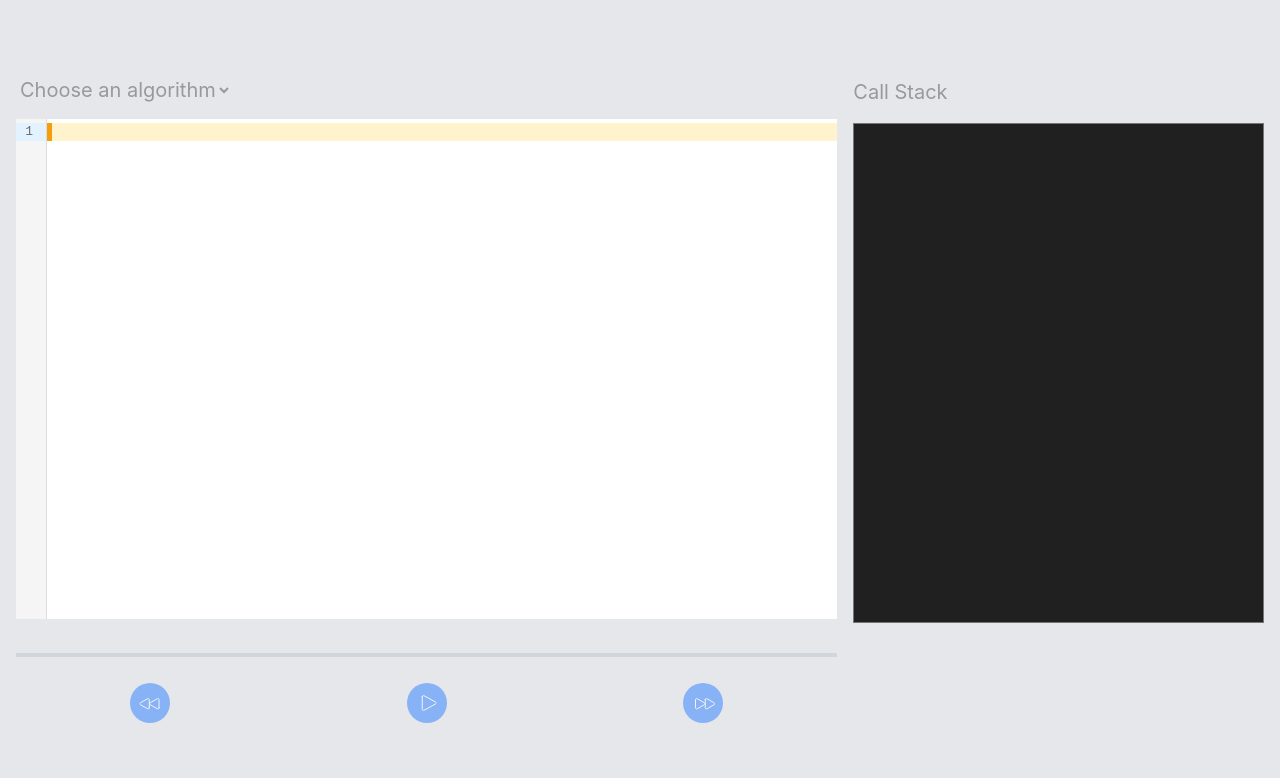
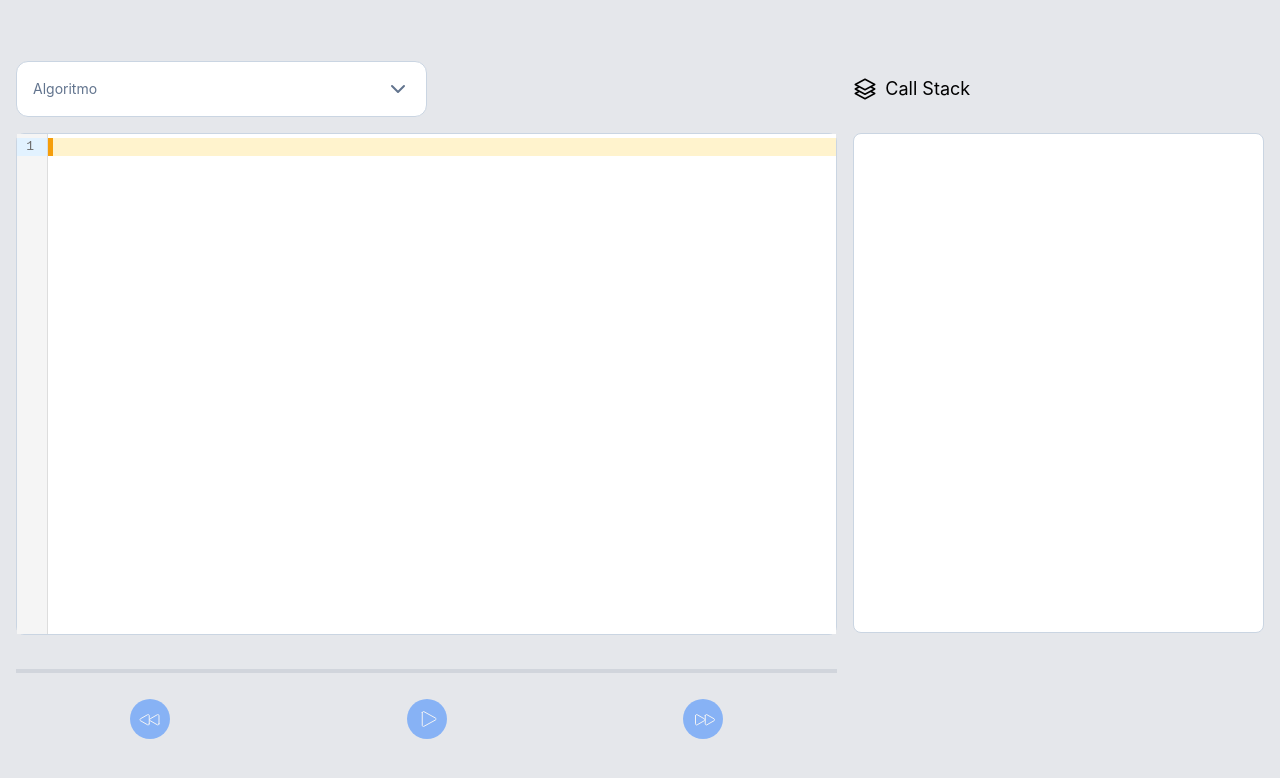
Before and after one commit to edgarhurtado27/traceflow, a React (Vite) app: page / in a window 1280 px wide. Shown: the top 778 px of the page. Built offline with nearby package versions, Linux system fonts and the light colour scheme.

Commit message:
Adding some new thirdparty library to style application

```diff
--- a/package.json
+++ b/package.json
@@ -11,9 +11,11 @@
   },
   "dependencies": {
     "@codemirror/lang-javascript": "^6.2.5",
+    "@headlessui/react": "^2.2.10",
     "@tailwindcss/vite": "^4.3.0",
     "@uiw/react-codemirror": "^4.25.10",
     "animejs": "^4.4.1",
+    "lucide-react": "^1.20.0",
     "react": "^19.2.6",
     "react-dom": "^19.2.6",
     "tailwindcss": "^4.3.0"
--- a/src/App.css
+++ b/src/App.css
@@ -37,11 +37,6 @@ textarea {
   gap: 12px;
 }
 
-.title{
-  color: #999;
-  font-size: 20px;
-}
-
 .executed-line {
   background: rgba(0, 255, 0, 0.08);
 }
--- a/src/App.tsx
+++ b/src/App.tsx
@@ -1,25 +1,33 @@
 import "./App.css";
-import { useState, useRef } from "react";
+
+import { Fragment, useState, useRef } from "react";
+import { Listbox } from "@headlessui/react";
+import { Check, ChevronDown } from "lucide-react";
 
 import Editor from "./components/Editor/Editor";
 import Card from "./components/Card/Card";
 import Stack from "./components/Stack/Stack";
-import TimeLine from "./components/TimeLine/TimeLine"
+import TimeLine from "./components/TimeLine/TimeLine";
 
 import { ExecutionEngine } from "./engine/ExecutionEngine";
 
-import { Snapshot, AlgorithmDefinition, algorithms, Frame} from "./engine/types";
+import {
+  Snapshot,
+  AlgorithmDefinition,
+  algorithms,
+  Frame,
+} from "./engine/types";
 import { EditorView } from "@uiw/react-codemirror";
 
 const algorithmDictionary = Object.fromEntries(
-  algorithms.map(alg => [alg.id, alg])
+  algorithms.map((alg) => [alg.id, alg]),
 ) as Record<string, AlgorithmDefinition>;
 
 export default function App() {
   const [items, setItems] = useState<Snapshot[]>([]);
   const [snapShot, setSnapshot] = useState<Snapshot | null>(null);
-  const editorViewRef  = useRef<EditorView| null>(null);
-  const [selectedAlgorithm, setSelectedAlgorithm] = useState('');
+  const editorViewRef = useRef<EditorView | null>(null);
+  const [selectedAlgorithm, setSelectedAlgorithm] = useState("");
 
   const executionEngine = new ExecutionEngine();
 
@@ -34,92 +42,154 @@ export default function App() {
   };
 
   const nextSnapshot = () => {
-    if(!snapShot) return;
+    if (!snapShot) return;
     updateSnapshot(snapShot.seq + 1);
-  }
+  };
 
   const prevSnapshot = () => {
-    if(!snapShot) return;
+    if (!snapShot) return;
     updateSnapshot(snapShot.seq - 1);
-  }
+  };
 
-  const updateSnapshot = (newSnapshotIndex : number)=> {
-    if(!items) return;
+  const updateSnapshot = (newSnapshotIndex: number) => {
+    if (!items) return;
     const newSnapshot = items[newSnapshotIndex];
     setSnapshot(newSnapshot);
     highlightCurrentLine(newSnapshot.line);
-  }
+  };
 
   const highlightCurrentLine = (snapShotLine: number) => {
-    if(!editorViewRef || !editorViewRef.current) return;
+    if (!editorViewRef || !editorViewRef.current) return;
 
     const line = editorViewRef.current.state.doc.line(snapShotLine);
     editorViewRef.current.dispatch({
       selection: {
-        anchor: line.from
+        anchor: line.from,
       },
-      scrollIntoView: true
+      scrollIntoView: true,
     });
+  };
 
-  }
-
-  const nextButtonDisabled = snapShot == null || snapShot.seq >= items!.length -1;
+  const nextButtonDisabled =
+    snapShot == null || snapShot.seq >= items!.length - 1;
   const prevButtonDisabled = snapShot == null || snapShot.seq == 0;
   const executeButtonDiabled = algorithm == null;
 
-  const changeAlgorithm = (selectedAlgorithm: string) => {
-    if(selectedAlgorithm !== '')
-    {
-      setSelectedAlgorithm(selectedAlgorithm);
+  const changeAlgorithm = (selectedAlgorithm: AlgorithmDefinition) => {
+    console.log("invocado", selectedAlgorithm);
+    if (selectedAlgorithm !== undefined) {
+      setSelectedAlgorithm(selectedAlgorithm.id);
     }
-  }
+  };
 
   return (
-    <div className="min-h-screen min-w-full p-4 flex justify-center items-center bg-gray-200">
+    <div className="min-h-screen min-w-full p-4 flex justify-center items-center bg-gray-200 font-sans">
       <div className="flex flex-col md:flex-row w-full max-w-7xl gap-4">
         <div className="md:basis-2/3 flex flex-col gap-4">
+          <Listbox value={selectedAlgorithm} onChange={changeAlgorithm}>
+            <div className="relative">
+              <Listbox.Button
+                className="
+              h-14
+              w-full
+    max-w-1/2
+    rounded-xl
+    border
+    border-slate-300
+    bg-white
+    px-4
+            "
+              >
+                <div className="flex items-center justify-between">
+                  <div>
+                    <p className="text-sm text-slate-500">Algoritmo</p>
 
-      <div className="flex flex-row gap-4">
+                    <p className="text-sm font-medium">{algorithm?.title}</p>
+                  </div>
 
-        <select className="title" value={selectedAlgorithm} onChange={(e) => changeAlgorithm(e.target.value)}>
-          <option value="">Choose an algorithm</option>
+                  <ChevronDown className="text-slate-500" />
+                </div>
+              </Listbox.Button>
+
+              <Listbox.Options
+                className="
+              absolute
+              z-50
+              mt-2
+              w-full
+    max-w-1/2
+              overflow-hidden
+              rounded-xl
+              border
+              border-slate-200
+              bg-white
+              shadow-xl
+              focus:outline-none
+            "
+              >
                 {Object.entries(algorithmDictionary).map(([key, algorithm]) => (
-    <option
-      key={key}
-      value={key}
+                  <Listbox.Option
+                    key={algorithm.id}
+                    value={algorithm}
+                    as={Fragment}
+                  >
+                    {({ active, selected }) => (
+                      <li
+                        className={`
+                      flex
+                      cursor-pointer
+                      items-center
+                      justify-between
+                      px-4
+                      py-3
+                      transition
+
+                      ${active ? "bg-slate-100" : "bg-white"}
+                    `}
+                      >
+                        <span
+                          className={selected ? "font-semibold" : "font-medium"}
                         >
                           {algorithm.title}
-    </option>
+                        </span>
+
+                        {selected && (
+                          <Check size={16} className="text-blue-500" />
+                        )}
+                      </li>
+                    )}
+                  </Listbox.Option>
                 ))}
-        </select>
+              </Listbox.Options>
             </div>
-
-
-      <Editor editorViewRef={editorViewRef} code={algorithm?.code}/>
+          </Listbox>
+          <Editor editorViewRef={editorViewRef} code={algorithm?.code} />
 
           <div className="grid grid-flow-col grid-rows-2 gap-2">
-          <TimeLine snapshots={items} className="col-span-3"/>
+            <TimeLine snapshots={items} indexCurrentSnapshot={snapShot?.seq} className="col-span-3" />
 
             <div className="flex items-center justify-center col-span-1">
-
-
               <button
                 disabled={prevButtonDisabled}
                 onClick={prevSnapshot}
                 className="h-10 w-10 bg-blue-500 hover:bg-blue-700 rounded-full flex items-center justify-center text-white enabled:cursor-pointer disabled:opacity-50 disabled:cursor-not-allowed"
               >
-
-
-<svg xmlns="http://www.w3.org/2000/svg" fill="none" viewBox="0 0 24 24" stroke="currentColor" className="size-6">
-  <path strokeLinecap="round" strokeLinejoin="round" d="M21 16.811c0 .864-.933 1.406-1.683.977l-7.108-4.061a1.125 1.125 0 0 1 0-1.954l7.108-4.061A1.125 1.125 0 0 1 21 8.689v8.122ZM11.25 16.811c0 .864-.933 1.406-1.683.977l-7.108-4.061a1.125 1.125 0 0 1 0-1.954l7.108-4.061a1.125 1.125 0 0 1 1.683.977v8.122Z" />
+                <svg
+                  xmlns="http://www.w3.org/2000/svg"
+                  fill="none"
+                  viewBox="0 0 24 24"
+                  stroke="currentColor"
+                  className="size-6"
+                >
+                  <path
+                    strokeLinecap="round"
+                    strokeLinejoin="round"
+                    d="M21 16.811c0 .864-.933 1.406-1.683.977l-7.108-4.061a1.125 1.125 0 0 1 0-1.954l7.108-4.061A1.125 1.125 0 0 1 21 8.689v8.122ZM11.25 16.811c0 .864-.933 1.406-1.683.977l-7.108-4.061a1.125 1.125 0 0 1 0-1.954l7.108-4.061a1.125 1.125 0 0 1 1.683.977v8.122Z"
+                  />
                 </svg>
-
               </button>
-
-
             </div>
             <div className="flex items-center justify-center col-span-1">
-
               <button
                 disabled={executeButtonDiabled}
                 onClick={executeFunction}
@@ -139,31 +209,48 @@ export default function App() {
                   />
                 </svg>
               </button>
-
-
             </div>
             <div className="flex items-center justify-center col-span-1">
-
-
               <button
                 disabled={nextButtonDisabled}
                 onClick={nextSnapshot}
                 className="h-10 w-10 bg-blue-500 hover:bg-blue-700 rounded-full flex items-center justify-center text-white enabled:cursor-pointer disabled:opacity-50 disabled:cursor-not-allowed"
               >
-
-
-<svg xmlns="http://www.w3.org/2000/svg" fill="none" viewBox="0 0 21 24" stroke="currentColor" className="size-6">
-  <path strokeLinecap="round" strokeLinejoin="round" d="M3 8.689c0-.864.933-1.406 1.683-.977l7.108 4.061a1.125 1.125 0 0 1 0 1.954l-7.108 4.061A1.125 1.125 0 0 1 3 16.811V8.69ZM12.75 8.689c0-.864.933-1.406 1.683-.977l7.108 4.061a1.125 1.125 0 0 1 0 1.954l-7.108 4.061a1.125 1.125 0 0 1-1.683-.977V8.69Z" />
+                <svg
+                  xmlns="http://www.w3.org/2000/svg"
+                  fill="none"
+                  viewBox="0 0 21 24"
+                  stroke="currentColor"
+                  className="size-6"
+                >
+                  <path
+                    strokeLinecap="round"
+                    strokeLinejoin="round"
+                    d="M3 8.689c0-.864.933-1.406 1.683-.977l7.108 4.061a1.125 1.125 0 0 1 0 1.954l-7.108 4.061A1.125 1.125 0 0 1 3 16.811V8.69ZM12.75 8.689c0-.864.933-1.406 1.683-.977l7.108 4.061a1.125 1.125 0 0 1 0 1.954l-7.108 4.061a1.125 1.125 0 0 1-1.683-.977V8.69Z"
+                  />
                 </svg>
-
               </button>
-
-
             </div>
           </div>
         </div>
         <div className="md:basis-1/3 flex flex-col gap-4">
-        <div className="title">Call Stack</div>
+          <div className="flex items-center gap-2 h-14">
+            <svg
+              xmlns="http://www.w3.org/2000/svg"
+              fill="none"
+              viewBox="0 0 24 24"
+              stroke-width="1.5"
+              stroke="currentColor"
+              class="size-6"
+            >
+              <path
+                stroke-linecap="round"
+                stroke-linejoin="round"
+                d="M6.429 9.75 2.25 12l4.179 2.25m0-4.5 5.571 3 5.571-3m-11.142 0L2.25 7.5 12 2.25l9.75 5.25-4.179 2.25m0 0L21.75 12l-4.179 2.25m0 0 4.179 2.25L12 21.75 2.25 16.5l4.179-2.25m11.142 0-5.571 3-5.571-3"
+              />
+            </svg>
+            <h2 className="text-lg">Call Stack</h2>
+          </div>
           <Stack
             snapshot={snapShot}
             stackHeight={500}
--- a/src/components/Editor/Editor.tsx
+++ b/src/components/Editor/Editor.tsx
@@ -22,6 +22,7 @@ export default function Editor({editorViewRef, code}: EditorProps) {
   return (
         <CodeMirror
           height="500px"
+          className='border-1 border-slate-300 rounded-lg bg-white'
           editable={false}
           extensions={[javascript({ jsx: true }), executionTheme]}
           value={code}
--- a/src/components/Stack/Stack.css
+++ b/src/components/Stack/Stack.css
@@ -2,10 +2,8 @@
   position: relative;
   height: 500px;
 
-  border: 1px solid rgb(118, 118, 118);
   padding: 10px;
   box-sizing: border-box;
-  background-color: #202020;
 
   overflow: hidden;
   /*margin-left: auto; Para que el stack quede pegado a la derecha*/
--- a/src/components/Stack/Stack.tsx
+++ b/src/components/Stack/Stack.tsx
@@ -46,7 +46,7 @@ export default function Stack({
   }, [items, cardHeight, gap]);
 
   return (
-    <div className="stack">
+    <div className="stack border-1 border-slate-300 rounded-lg bg-white">
       {items.map((item, index) => (
         <div
           key={index}
--- a/src/components/TimeLine/TimeLine.tsx
+++ b/src/components/TimeLine/TimeLine.tsx
@@ -1,25 +1,44 @@
-import { Snapshot } from "../../engine/types"
+import { Snapshot } from "../../engine/types";
 
 interface TimeLineProps {
-  className: string,
-  snapshots: Snapshot[],
+  className: string;
+  snapshots: Snapshot[];
+  indexCurrentSnapshot: number;
 }
 
-export default function Timeline({className, snapshots}: TimeLineProps) {
+export default function Timeline({
+  className,
+  snapshots,
+  indexCurrentSnapshot,
+}: TimeLineProps) {
+  const progress =
+    snapshots.length <= 1
+      ? 0
+      : (indexCurrentSnapshot / (snapshots.length - 1)) * 100;
 
   return (
-      <div className={`${className} relative flex items-center justify-between text-xs`}>
+    <div
+      className={`${className} relative flex items-center justify-between text-xs`}
+    >
+      <div className="absolute left-0 top-1/2 h-1 w-full -translate-y-1/2 bg-gray-300" />
 
-        <div className="absolute left-0 top-1/2 h-1 w-full -translate-y-1/2 bg-gray-300" />
+      {/* Línea azul */}
+      <div
+        className="absolute left-0 top-1/2 h-1 -translate-y-1/2 bg-blue-500 transition-all duration-100"
+        style={{
+          width: `${progress}%`,
+        }}
+      />
 
-        {snapshots.length > 0 && snapshots.map((snapshot) => (
+      {snapshots.length > 0 &&
+        snapshots.map((snapshot) => (
           <div
             key={snapshot.seq}
-            className="relative z-10 flex h-5 w-5 items-center justify-center rounded-full bg-blue-500 text-white"
+            className={`relative z-10 flex h-5 w-5 items-center justify-center rounded-full text-white ${snapshot.seq <= indexCurrentSnapshot ? "bg-blue-500" : "bg-gray-300 text-black"} transition-all duration-300`}
           >
             {snapshot.seq + 1}
           </div>
         ))}
-      </div>
-  )
+    </div>
+  );
 }
--- a/src/engine/ExecutionEngine.tsx
+++ b/src/engine/ExecutionEngine.tsx
@@ -1,17 +1,21 @@
-import { ExecutionEvent, Frame, Snapshot, AlgorithmDefinition, ExecutionContext } from "./types";
+import {
+  ExecutionEvent,
+  Frame,
+  Snapshot,
+  AlgorithmDefinition,
+  ExecutionContext,
+} from "./types";
 
 export class ExecutionEngine {
-
   private stack: Frame[] = [];
   private snapshots: Snapshot[] = [];
 
   async execute(
     algorithm: AlgorithmDefinition,
-    input: number
+    input: number,
   ): Promise<Snapshot[]> {
-
     const ctx: ExecutionContext = {
-      emit: this.emit.bind(this)
+      emit: this.emit.bind(this),
     };
 
     await algorithm.execute(ctx, input);
@@ -20,65 +24,65 @@ export class ExecutionEngine {
   }
 
   emit(event: ExecutionEvent): void {
-    const {id, fn, fnLabel, type, line, returnValue} = event;
+    const { id, fn, fnLabel, type, line, returnValue } = event;
 
     const frame: Frame = {
-      id, fn, fnLabel, status: "active"
-    }
+      id,
+      fn,
+      fnLabel,
+      status: "active",
+    };
 
     const stackCopy = structuredClone(this.stack);
-    switch(type)
-    {
+
+    // New event was emitted, rest of stack items must be marked as waiting
+    this.markEventesWaiting(stackCopy);
+
+    switch (type) {
       case "call":
-        this.markEventesWaiting(stackCopy);
-
         this.stack.push(frame);
         stackCopy.push(frame);
+
 
         const snapshotC: Snapshot = {
           seq: this.snapshots.length,
           line,
           stack: stackCopy,
-        }
+        };
 
         this.snapshots.push(snapshotC);
         break;
       case "return":
-        this.markEventesWaiting(stackCopy);
-        this.stack.pop()
+        this.stack.pop();
 
         stackCopy[stackCopy.length - 1].returnValue = returnValue;
         stackCopy[stackCopy.length - 1].status = "returned";
         const snapshotR: Snapshot = {
           seq: this.snapshots.length,
           line,
-          stack: stackCopy
-        }
+          stack: stackCopy,
+        };
         this.snapshots.push(snapshotR);
 
         break;
       case "base_case":
-        this.markEventesWaiting(stackCopy);
         this.stack.pop();
 
-        stackCopy[stackCopy.length -1].returnValue = returnValue;
-        stackCopy[stackCopy.length -1].status = "base_case";
+        stackCopy[stackCopy.length - 1].returnValue = returnValue;
+        stackCopy[stackCopy.length - 1].status = "base_case";
 
         const snapshotB: Snapshot = {
           seq: this.snapshots.length,
           line,
-          stack: stackCopy
-        }
+          stack: stackCopy,
+        };
 
         this.snapshots.push(snapshotB);
         break;
     }
   }
 
-  markEventesWaiting(stackCopy : Frame[]): void{
-    for(let i = 0; i < this.stack.length; i++)
-    {
-      stackCopy[i].status = "waiting";
-    }
+  markEventesWaiting(stackCopy: Frame[]): void {
+    stackCopy.forEach((el) => (el.status = "waiting"));
   }
 }
--- a/src/engine/types.tsx
+++ b/src/engine/types.tsx
@@ -8,6 +8,7 @@ export type ExecutionEvent = {
   fn: string;
   fnLabel: string;
   returnValue?: number;
+  argument?: number;
 };
 
 // Frame que vive dentro del call stack
```
Also changed, not shown: src/algorithms/recursion/factorial.tsx (+21 -15 lines), 1 other file (tests, documents, lock files or other folders). Lines whose indentation alone changed are shown as unchanged.
